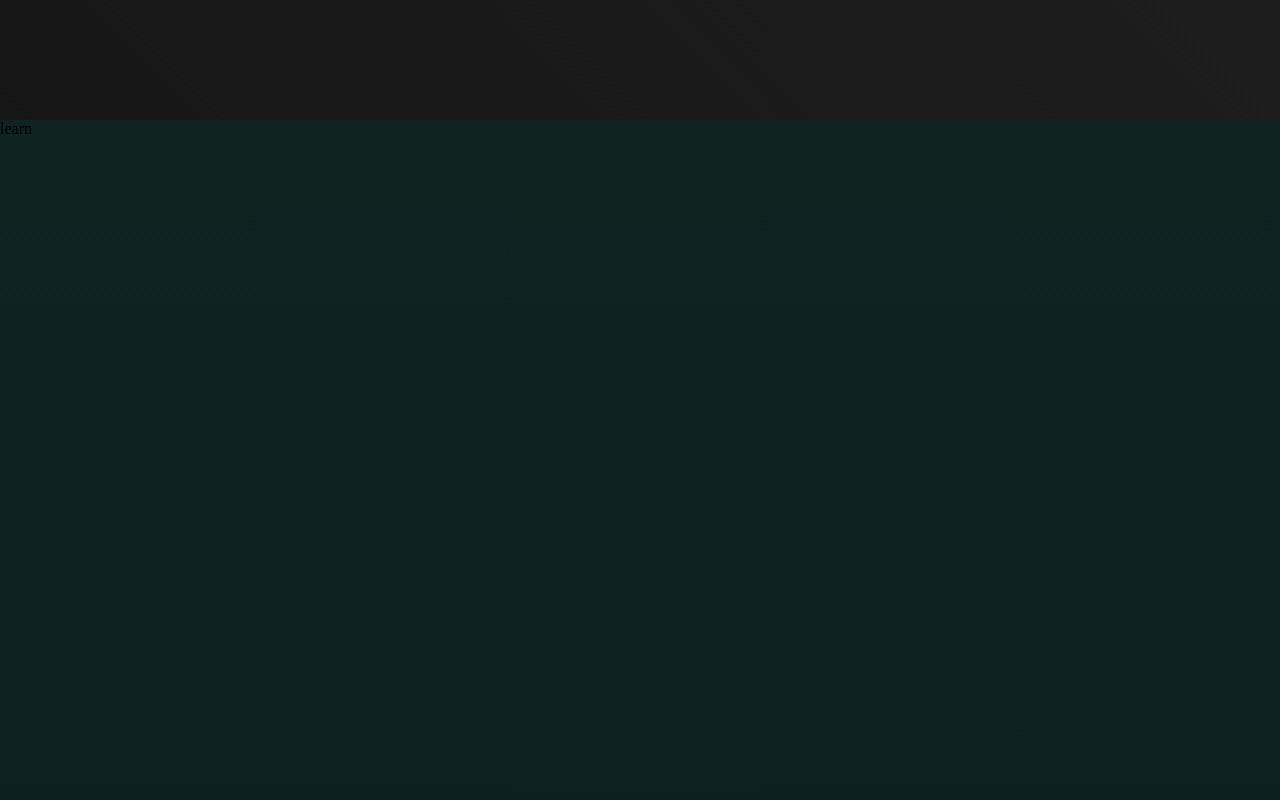
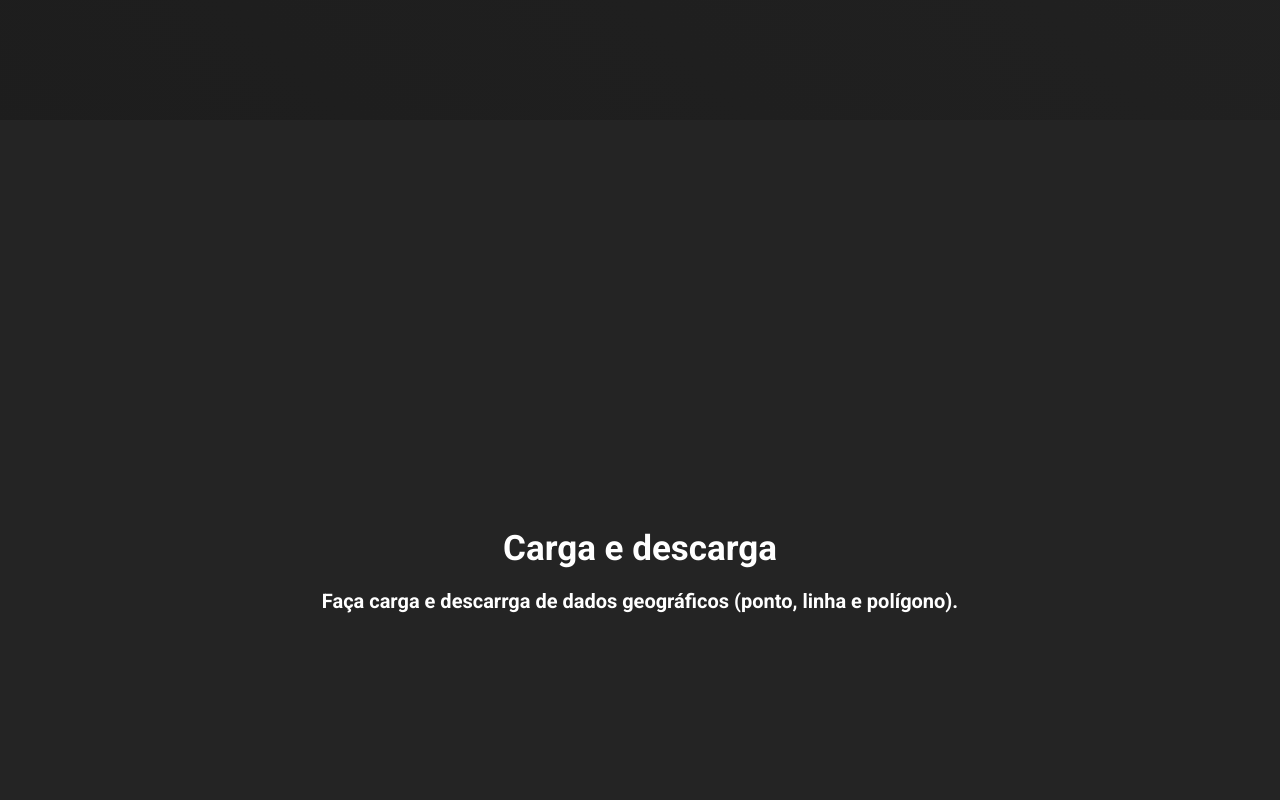
Before and after one commit to LeonardoMessias98/Visgeo_Site_Apresentacao, a React (Create React App) app: page / in a window 1280 px wide. Shown: the part 1380-2180 px from the top of the page. Built offline with nearby package versions, Linux system fonts and the light colour scheme; the HTML template or start-up script is replaced by a standard one.

Commit message:
creating sessions and scroll feature

```diff
--- a/src/pages/Dashboard/components/Info/index.js
+++ b/src/pages/Dashboard/components/Info/index.js
@@ -9,6 +9,14 @@ import { FiDatabase } from 'react-icons/fi';
 import { Container } from './styles';
 
 const Info = () => {
+  const handleNavigateToDiv = (id) => {
+    const divToScroll = document.querySelector(`#${id}`);
+    if (divToScroll) {
+      divToScroll.scrollIntoView({ block: 'center', behavior: 'smooth' });
+    }
+  }
+
+
   return (
     <Container>
       <section className="marketing">
@@ -21,14 +29,11 @@ const Info = () => {
         </span>
       </section>
 
-
-
       <YouTube videoId="hQMvhnpsWpU" />
-
 
       <section className="advantages">
         <section>
-          <BsCloudUpload />
+          <BsCloudUpload onClick={() => handleNavigateToDiv('carga')}/>
 
           <p>
             Faça carga e descarrga de dados geográficos (ponto, linha e polígono).
@@ -36,7 +41,7 @@ const Info = () => {
         </section>
 
         <section>
-          <GoSettings />
+          <GoSettings onClick={() => handleNavigateToDiv('de-para')}/>
 
           <p>
             O usuário possui autonomia, com o sistema DE → PARA ele decide o que será salvo.
@@ -44,7 +49,7 @@ const Info = () => {
         </section>
 
         <section>
-          <FiDatabase />
+          <FiDatabase onClick={() => handleNavigateToDiv('banco')}/>
 
           <p>
             Utilize o seu banco de dados e tenha mais segurança.
@@ -52,7 +57,7 @@ const Info = () => {
         </section>
 
         <section>
-          <BiHappy />
+          <BiHappy onClick={() => handleNavigateToDiv('simples')}/>
 
           <p>
            Sistema simples e intuitivo, desenvolvido pensando nos nossos usuários.
@@ -60,7 +65,7 @@ const Info = () => {
         </section>
 
         <section>
-          <BiLock />
+          <BiLock onClick={() => handleNavigateToDiv('segurança')}/>
 
           <p>
             Sistema construido em cima de um token criptografado.
--- a/src/pages/Dashboard/components/Learn/index.js
+++ b/src/pages/Dashboard/components/Learn/index.js
@@ -2,11 +2,20 @@ import React from 'react'
 
 import { Container } from './styles';
 
-const Learn = () => {
+const Learn = ({title, descriptions, bgEnable, ...props}) => {
   return (
-    <Container>
+    <Container
+      bgEnable={bgEnable}
+      {...props}
+    >
       <div className="content">
-        learn
+        <h1>
+          {title}
+        </h1>
+
+        <p>
+          {descriptions.map(description => description)}
+        </p>
       </div>
     </Container>
   )
--- a/src/pages/Dashboard/components/Learn/styles.js
+++ b/src/pages/Dashboard/components/Learn/styles.js
@@ -1,6 +1,4 @@
-import styled from 'styled-components';
-
-import background_app from '../../../../assets/background.png';
+import styled, { css } from 'styled-components';
 
 export const Container = styled.div`
   display: flex;
@@ -8,12 +6,35 @@ export const Container = styled.div`
   align-items: center;
   width: 100%;
   height: 900px;
-  background: linear-gradient(to top, #0b1d1c 10%, #0d2321 35%, #0f2321);
+
+  ${props => props.bgEnable && css `
+    background: #242424;
+  `}
 
   .content {
     width: 100%;
     height: 100%;
     background-size: cover;
+    color: #FFF;
     max-width: 1800px;
+
+    display:flex;
+    flex-direction: column;
+    justify-content: center;
+    align-items: center;
+
+    h1, p {
+      font-family: Roboto, Oxygen, Ubuntu, Cantarell, 'Open Sans', 'Helvetica Neue', sans-serif;
+      font-weight: 600;
+      margin: 10px;
+    }
+
+    h1 {
+      font-size: 35px;
+    }
+
+    p {
+      font-size: 20px;
+    }
   }
 `;
--- a/src/pages/Dashboard/index.js
+++ b/src/pages/Dashboard/index.js
@@ -10,7 +10,35 @@ const Dashboard = () => {
     <Container>
       <Header />
       <Info />
-      <Learn />
+      <Learn
+        id="carga"
+        title="Carga e descarga"
+        descriptions={["Faça carga e descarrga de dados geográficos (ponto, linha e polígono)."]}
+        bgEnable
+      />
+      <Learn
+        id="de-para"
+        title="Autonomia"
+        descriptions={["O usuário possui autonomia, com o sistema DE → PARA ele decide o que será salvo."]}
+      />
+
+      <Learn
+        id="banco"
+        title="Praticidade"
+        descriptions={["Utilize o seu banco de dados e tenha mais segurança."]}
+        bgEnable
+      />
+      <Learn
+        id="simples"
+        title="Usabilidade"
+        descriptions={["Sistema simples e intuitivo, desenvolvido pensando nos nossos usuários."]}
+      />
+      <Learn
+        id="segurança"
+        title="Segurança"
+        descriptions={["Sistema construido em cima de um token criptografado."]}
+        bgEnable
+      />
     </Container>
   )
 }
```
